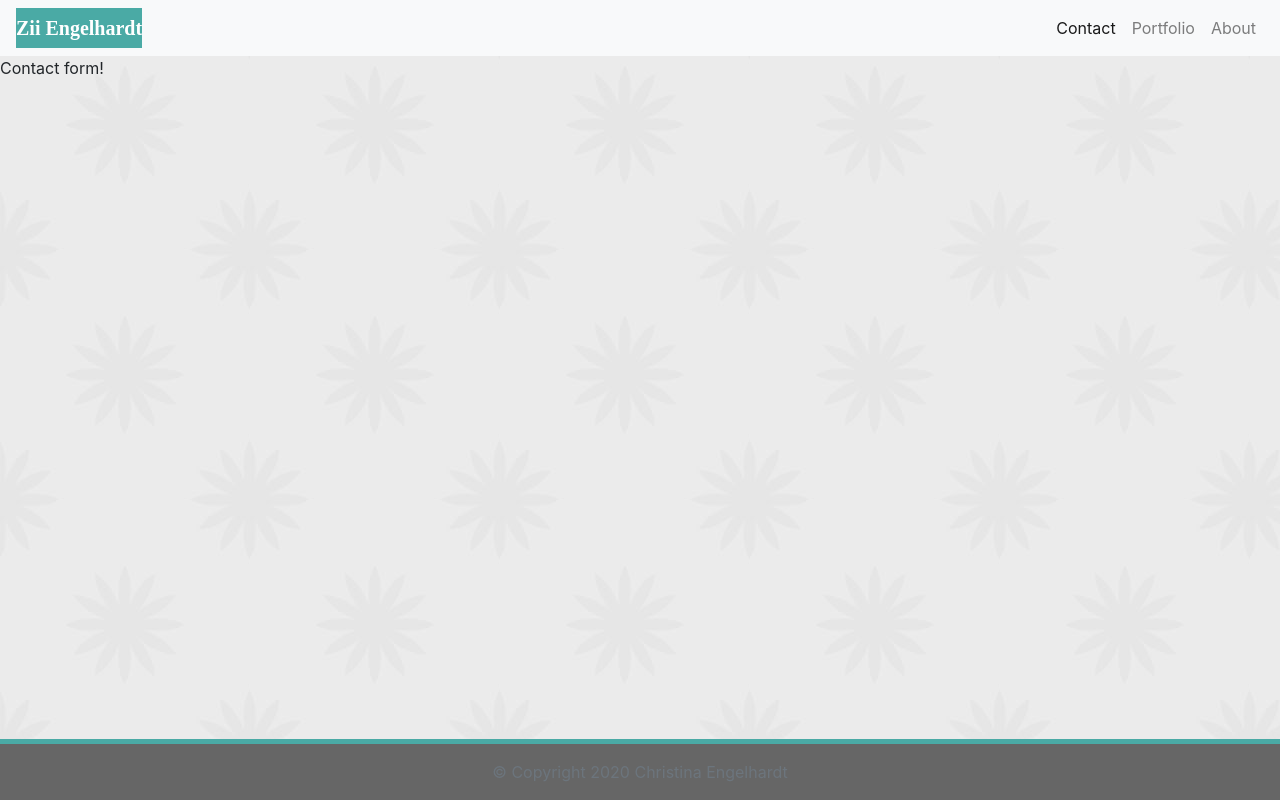
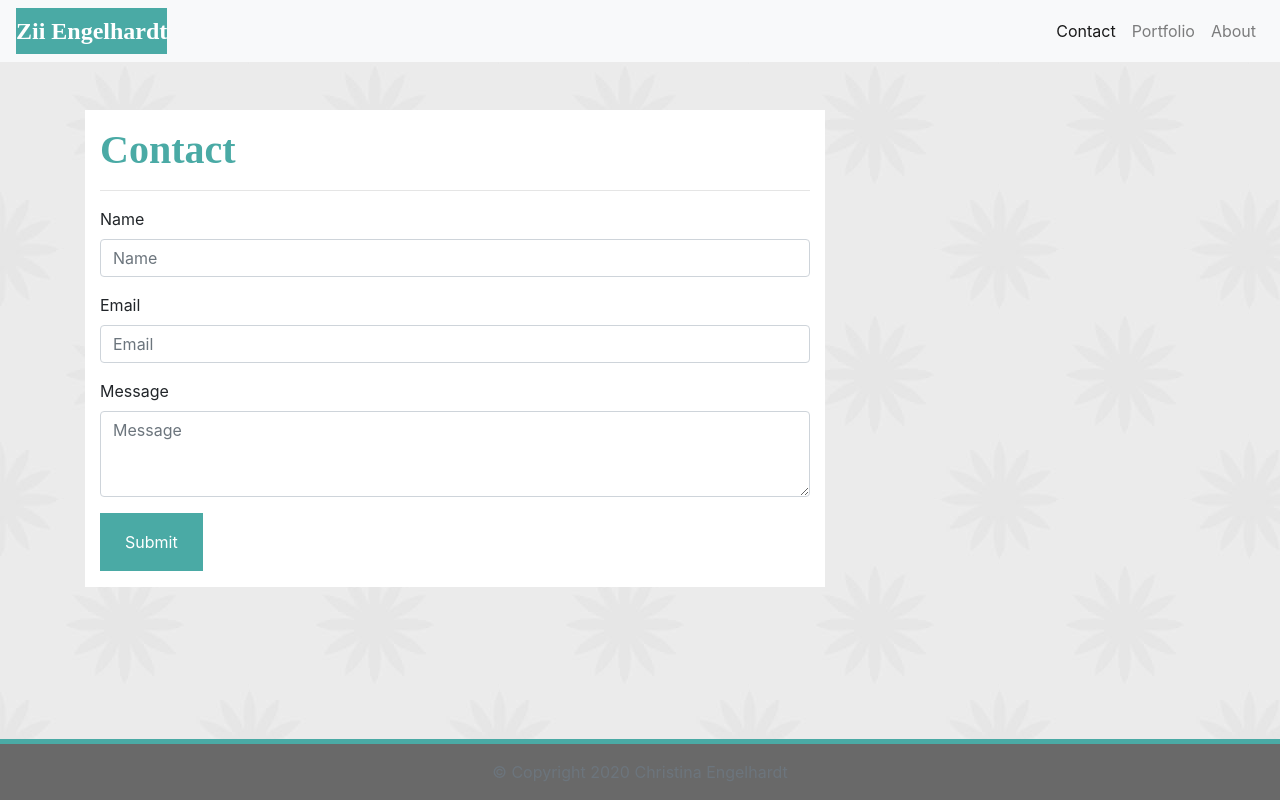
Before and after one commit to ziieng/ResponsivePortfolio, a plain HTML site: page contact.html in a window 1280 px wide. Drawn offline with nearby package versions, Linux system fonts and the light colour scheme.

Commit message:
Added contact page form, minor style corrections

```diff
--- a/Assets/style.css
+++ b/Assets/style.css
@@ -7,6 +7,7 @@ body {
     background-color: rgb(74, 170, 165);
     font-family: 'Times New Roman', Times, serif;
     font-weight: bold;
+    font-size: x-large;
     color: white;
 }
 
@@ -19,7 +20,14 @@ h1 {
 .footer {
     position: fixed;
     bottom: 0;
+    margin-top: 2rem;
     width: 100%;
-    background-color: rgb(102, 102, 102);
+    background-color: rgb(105, 105, 105);
     border-top: rgb(74, 170, 165) thick solid;
 }
+
+.btn-info {
+    background-color: rgb(74, 170, 165);
+    border-radius: 0px !important;
+    border-color: rgb(74, 170, 165);
+}
--- a/contact.html
+++ b/contact.html
@@ -39,13 +39,33 @@
     </nav>
     <!-- End nav bar -->
 
-    <!-- Body stuff specific to page here -->
-    <main role="main" class="flex-shrink-0"> Contact form!</main>
-
+    <!-- Main body - Contact form -->
+    <div class="container">
+        <main class="col-md-8 bg-white my-5 py-3 clearfix">
+            <h1>Contact</h1>
+            <hr>
+            <form>
+                <div class="form-group">
+                    <label for="ContactName">Name</label>
+                    <input type="text" class="form-control" id="ContactName" placeholder="Name">
+                </div>
+                <div class="form-group">
+                    <label for="ContactEmail">Email</label>
+                    <input type="email" class="form-control" id="ContactEmail" placeholder="Email">
+                    <!-- <small id="emailHelp" class="form-text text-muted">I won't share your email with anyone else.</small> -->
+                </div>
+                <div class="form-group">
+                    <label for="ContactMessage">Message</label>
+                    <textarea class="form-control" rows="3" id="ContactMessage" placeholder="Message"></textarea>
+                </div>
+                <button type="submit" class="btn btn-info py-3 px-4">Submit</button>
+            </form>
+        </main>
+    </div>
 
 
     <!-- Start footer -->
-    <footer class="footer py-3">
+    <footer class="footer py-3 mt-5">
         <div class="container d-flex justify-content-center">
             <span class="text-muted">&copy; Copyright 2020 Christina Engelhardt</span>
         </div>
```
Also changed, not shown: index.html (+1 -1 lines), portfolio.html (+10 -4 lines).
